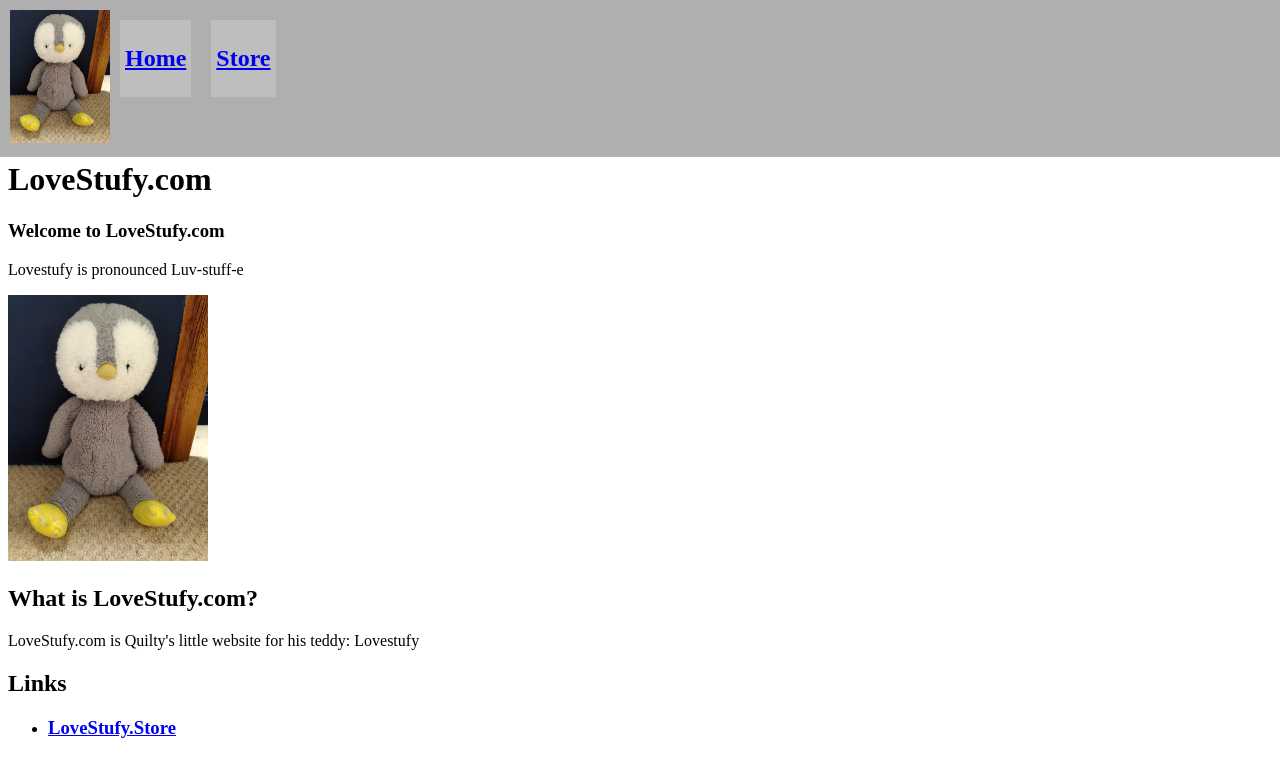
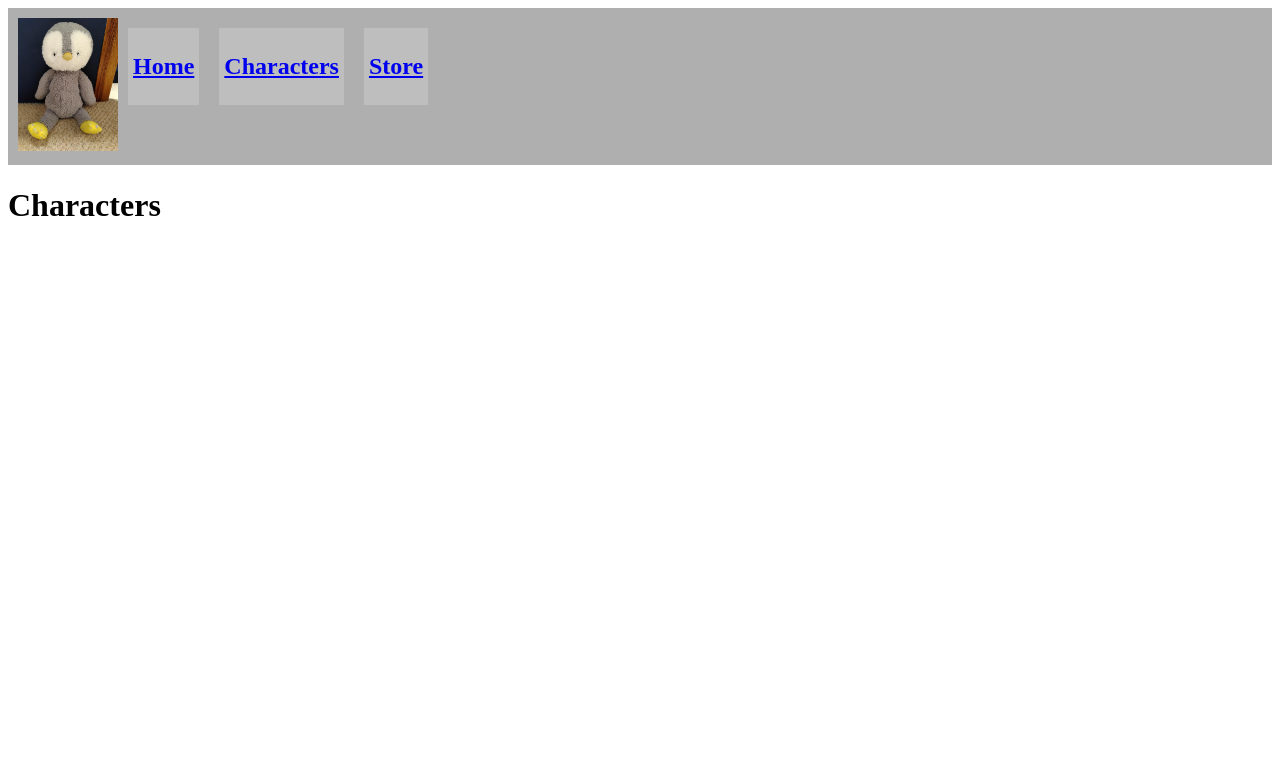
Before and after one commit to TheTechBeetle/lovestuffy, a React (Vite) app in the folder Lovestuffy.com/: page /characters in a window 1280 px wide. Shown: the top 776 px of the page. Built offline with nearby package versions, Linux system fonts and the light colour scheme.

Commit message:
Pages and routing

```diff
--- a/Lovestuffy.com/package.json
+++ b/Lovestuffy.com/package.json
@@ -11,7 +11,8 @@
   },
   "dependencies": {
     "react": "^19.2.5",
-    "react-dom": "^19.2.5"
+    "react-dom": "^19.2.5",
+    "react-router": "^7.14.2"
   },
   "devDependencies": {
     "@babel/core": "^7.29.0",
--- a/Lovestuffy.com/src/App.tsx
+++ b/Lovestuffy.com/src/App.tsx
@@ -1,11 +1,18 @@
+import { Routes, Route } from "react-router";
 import TopBar from "./TopBar";
-import BodyH from "./BodyH";
+import HomeBody from "./HomeBody";
+import Characters from "./Characters";
+import Shop from "./Shop";
 
 function App() {
   return (
     <div id="app">
       <TopBar />
-      <BodyH />
+      <Routes>
+        <Route path="/shop" element={<Shop />} />
+        <Route path="/characters" element={<Characters />} />
+        <Route path="*" element={<HomeBody />} />
+      </Routes>
     </div>
   );
 }
--- /dev/null
+++ b/Lovestuffy.com/src/Characters.tsx
@@ -0,0 +1,9 @@
+function Characters() {
+  return (
+    <div>
+      <h1>Characters</h1>
+    </div>
+  );
+}
+
+export default Characters;
--- a/Lovestuffy.com/src/BodyH.tsx
+++ b/Lovestuffy.com/src/HomeBody.tsx
@@ -1,15 +1,14 @@
 import Intro from "./Intro";
-import Links from "./Links";
+
 import WhatLoveStuffy from "./WhatLoveStuffy";
 
-function BodyH() {
+function HomeBody() {
   return (
     <div id="body" style={{ position: "fixed", top: 140 }}>
       <Intro />
       <WhatLoveStuffy />
-      <Links />
     </div>
   );
 }
 
-export default BodyH;
+export default HomeBody;
--- a/Lovestuffy.com/src/Links.tsx
+++ /dev/null
@@ -1,15 +0,0 @@
-function Links() {
-  return (
-    <div id="Links">
-      <h2>Links</h2>
-      <ul>
-        <li>
-          <a href="Shop">
-            <h3>LoveStufy.Store</h3>
-          </a>
-        </li>
-      </ul>
-    </div>
-  );
-}
-export default Links;
--- /dev/null
+++ b/Lovestuffy.com/src/Shop.tsx
@@ -0,0 +1,9 @@
+function Shop() {
+  return (
+    <div className="Shop">
+      <h1>Shop</h1>
+    </div>
+  );
+}
+
+export default Shop;
--- a/Lovestuffy.com/src/TopBar.tsx
+++ b/Lovestuffy.com/src/TopBar.tsx
@@ -1,3 +1,4 @@
+import { Link } from "react-router";
 import LoveStuffyImage from "./LoveStuffyImage";
 
 function TopBar() {
@@ -8,18 +9,25 @@ function TopBar() {
           <LoveStuffyImage width={100} />
         </li>
         <li>
-          <a href="index.html">
-            <div className="topbutton" id="homebutton">
+          <div className="topbutton" id="homebutton">
+            <Link to="/">
               <h2>Home</h2>
-            </div>
-          </a>
+            </Link>
+          </div>
         </li>
         <li>
-          <a href="SHOP">
-            <div className="topbutton" id="shopbutton">
+          <div className="topbutton" id="shopbutton">
+            <Link to="/characters">
+              <h2>Characters</h2>
+            </Link>
+          </div>
+        </li>
+        <li>
+          <div className="topbutton" id="shopbutton">
+            <Link to="/shop">
               <h2>Store</h2>
-            </div>
-          </a>
+            </Link>
+          </div>
         </li>
       </ul>
     </div>
--- a/Lovestuffy.com/src/index.css
+++ b/Lovestuffy.com/src/index.css
@@ -1,8 +1,5 @@
 .topbar {
     background-color: rgb(175, 175, 175);
-    position: fixed;
-    top: 0px;
-    left: 0px;
     width: 100%;
 }
 .toplist {
--- a/Lovestuffy.com/src/main.tsx
+++ b/Lovestuffy.com/src/main.tsx
@@ -1,10 +1,13 @@
 import { StrictMode } from "react";
 import { createRoot } from "react-dom/client";
+import { BrowserRouter } from "react-router";
 import "./index.css";
 import App from "./App.tsx";
 
 createRoot(document.getElementById("root")!).render(
   <StrictMode>
-    <App />
+    <BrowserRouter>
+      <App />
+    </BrowserRouter>
   </StrictMode>,
 );
```
Also changed, not shown: 1 other file (tests, documents, lock files or other folders).
